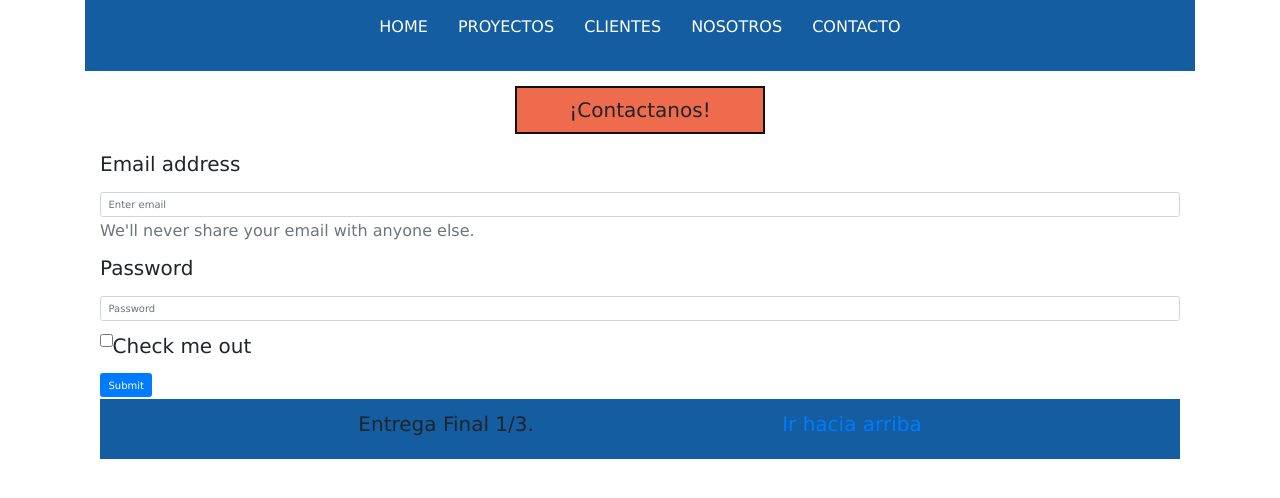
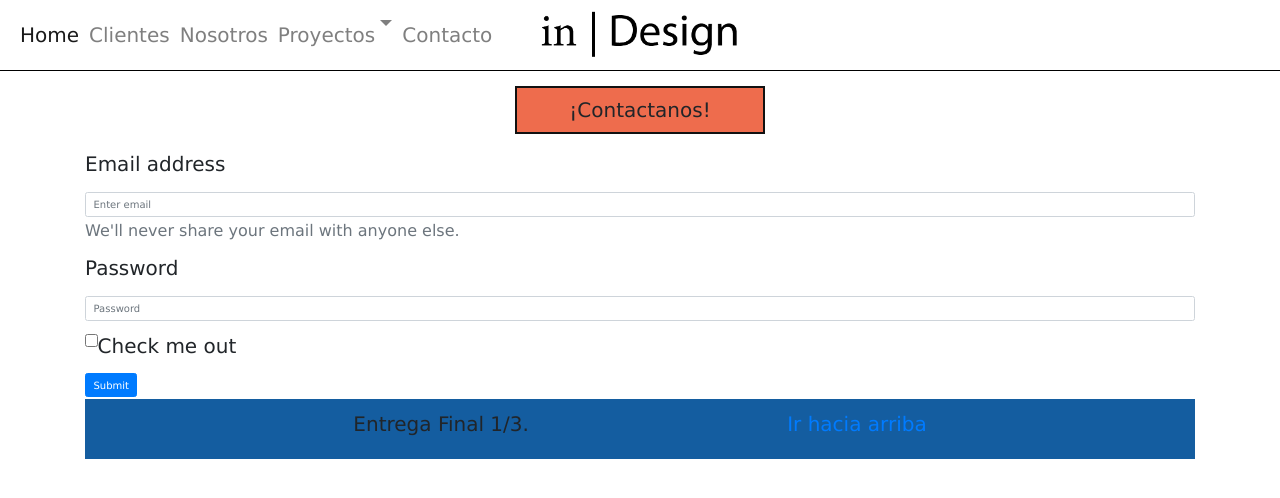
Before and after one commit to JulianP14/coderhouse01, a plain HTML site: page public/contacto.html in a window 1280 px wide. Drawn offline with nearby package versions, Linux system fonts and the light colour scheme.

Commit message:
implementando navbar en todos los html

```diff
--- a/public/contacto.html
+++ b/public/contacto.html
@@ -11,30 +11,42 @@
     <title>Desafío N°1 - Coderhouse</title>
 </head>
 <body class="bodyDecoration">
-    <div class="container">
-        <div class="menu">
-            <header class="menu__header">
-                <nav class="menu__header__nav">
-                    <ul class="menu__header__nav__ul">
-                        <li class="menu__header__nav__li">
-                            <a href="../index.html">Home</a>
+    <nav class="navbar navbar-expand-lg navbar-light bg-white navbar">
+        <a class="navbar-brand mainlogo" href="#">
+            <img id="logo" src="../src/assets/img/indesign.png" alt="mainlogo">
+        </a>
+        <button class="navbar-toggler" type="button" data-toggle="collapse" data-target="#navbarSupportedContent" aria-controls="navbarSupportedContent" aria-expanded="false" aria-label="Toggle navigation">
+            <span class="navbar-toggler-icon"></span>
+        </button>
+        <div class="collapse navbar-collapse navbar__div" id="navbarSupportedContent">
+            <ul class="navbar-nav mr-auto">
+                <li class="nav-item active">
+                    <a class="nav-link" href="../index.html">Home <span class="sr-only">(current)</span></a>
                 </li>
-                        <li class="menu__header__nav__li">
-                            <a class="menu__header__nav__a" href="../public/proyectos.html">Proyectos</a>
+                <li class="nav-item">
+                    <a class="nav-link" href="./clientes.html">Clientes</a>
                 </li>
-                        <li class="menu__header__nav__li">
-                            <a class="menu__header__nav__a" href="../public/clientes.html">Clientes</a>
+                <li class="nav-item">
+                    <a class="nav-link" href="./nosotros.html">Nosotros</a>
                 </li>
-                        <li class="menu__header__nav__li">
-                            <a class="menu__header__nav__a" href="../public/nosotros.html">Nosotros</a>
+                <li class="nav-item dropdown">
+                    <a class="nav-link dropdown-toggle" href="./proyectos.html" id="navbarDropdown" role="button" data-toggle="dropdown" aria-haspopup="true" aria-expanded="false">
+                        Proyectos
+                    </a>
+                    <div class="dropdown-menu" aria-labelledby="navbarDropdown">
+                        <a class="dropdown-item" href="#">Action</a>
+                        <a class="dropdown-item" href="#">Another action</a>
+                        <div class="dropdown-divider"></div>
+                        <a class="dropdown-item" href="#">Something else here</a>
+                    </div>
                 </li>
-                        <li class="menu__header__nav__li">
-                            <a class="menu__header__nav__a" href="../public/contacto.html">Contacto</a>
+                <li class="nav-item">
+                    <a class="nav-link" href="./contacto.html">Contacto</a>
                 </li>
             </ul>
+        </div>
     </nav>
-            </header>
-        </div>
+
         <div class="container">
             <div class="contacto">
                 <div class="contacto__h2__div">
@@ -60,7 +72,6 @@
             <footer id="pie">Entrega Final 1/3.
                 <p><a href="#cabecera">Ir hacia arriba</a></p>
             </footer>
-    </div>
 
 </body>
 </html>
--- a/src/css/style.css
+++ b/src/css/style.css
@@ -39,6 +39,8 @@ h1, h2, h3, p {
 }
 
 /* Body Header Nav */
+
+
 .menu__header__nav ul{
     padding: 1rem;
     list-style-type: none;
```
Also changed, not shown: index.html (+6 -10 lines), public/clientes.html (+28 -16 lines), public/nosotros.html (+28 -17 lines), public/proyectos.html (+28 -16 lines). Lines whose indentation alone changed are shown as unchanged.
